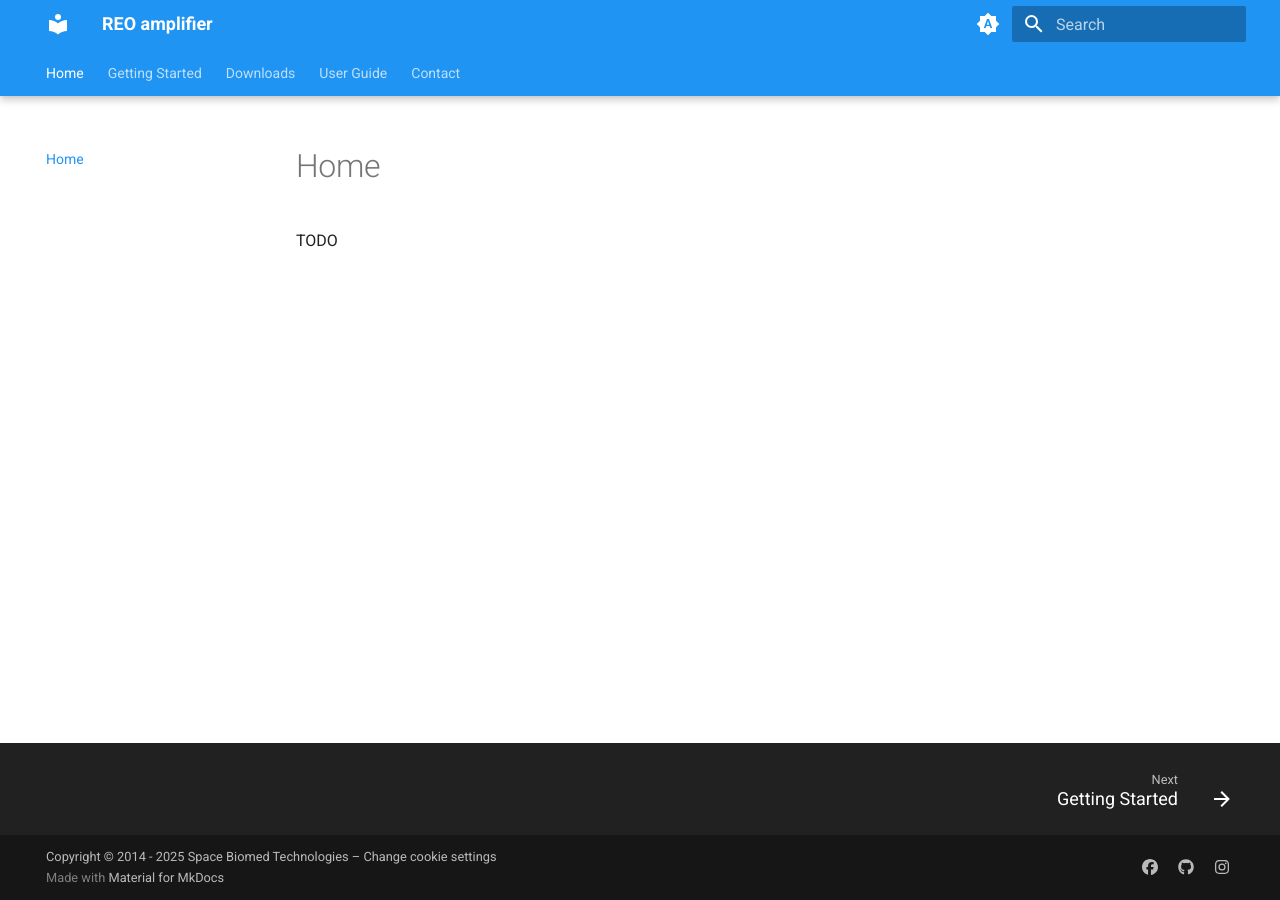
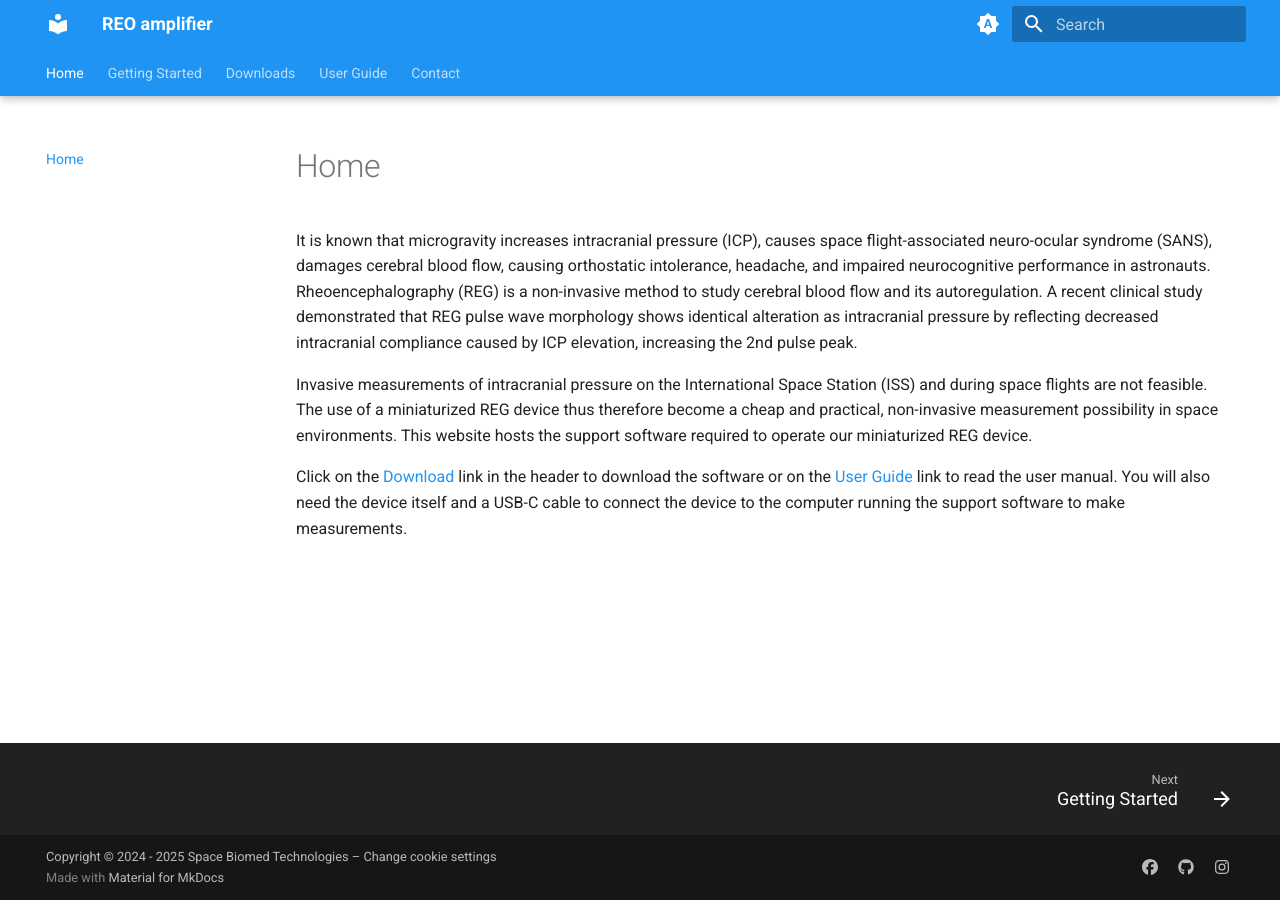
Before and after one commit to space-bmt/reo-manual, an MkDocs documentation site: the page built from docs/index.md, in a window 1280 px wide. Built offline with MkDocs 1.6.1 and Material for MkDocs 9.7.7, drawn with Linux system fonts in a browser that asks for light colours; plug-ins that fetch from the network failed and are left out.

Commit message:
doc: added Home page

```diff
--- a/docs/index.md
+++ b/docs/index.md
@@ -1,3 +1,24 @@
 # Home
 
-TODO
+It is known that microgravity increases intracranial pressure (ICP), causes
+space flight-associated neuro-ocular syndrome (SANS), damages cerebral blood
+flow, causing orthostatic intolerance, headache, and impaired neurocognitive
+performance in astronauts. Rheoencephalography (REG) is a non-invasive method
+to study cerebral blood flow and its autoregulation. A recent clinical study
+demonstrated that REG pulse wave morphology shows identical alteration as
+intracranial pressure by reflecting decreased intracranial compliance caused
+by ICP elevation, increasing the 2nd pulse peak.
+
+Invasive measurements of intracranial pressure on the International Space
+Station (ISS) and during space flights are not feasible. The use of a
+miniaturized REG device thus therefore become a cheap and practical,
+non-invasive measurement possibility in space environments. This website
+hosts the support software required to operate our miniaturized REG device.
+
+Click on the [Download][1] link in the header to download the software or on
+the [User Guide][2] link to read the user manual. You will also need the device
+itself and a USB-C cable to connect the device to the computer running the
+support software to make measurements.
+
+[1]: /download
+[2]: /user-guide
--- a/mkdocs.yml
+++ b/mkdocs.yml
@@ -55,7 +55,7 @@ theme:
         name: Switch to system preference
 
 copyright: >
-  Copyright &copy; 2014 - 2025 Space Biomed Technologies –
+  Copyright &copy; 2024 - 2025 Space Biomed Technologies –
   <a href="#__consent">Change cookie settings</a>
 
 extra:
```
